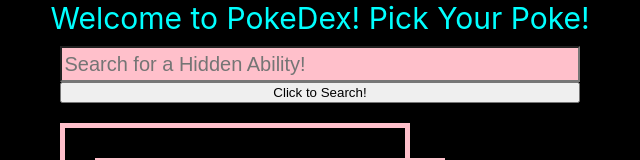
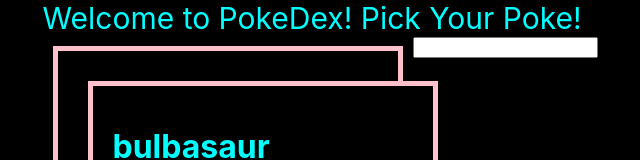
Before and after one commit to KatieMBerry/lab-03-fetch-data-and-forms, a React (Create React App) app: page / in a window 1280 px wide. Shown: the top 160 px of the page, without its empty margins (320-960 px from the left). Built offline with nearby package versions, Linux system fonts and the light colour scheme.

Commit message:
went back to build input in list.js and console logged value of input

```diff
--- a/src/App.js
+++ b/src/App.js
@@ -3,16 +3,35 @@
 import Header from './Header.js';
 import PokeList from './PokeList.js';
 import pokeData from './data.js';
-import SearchBar from './SearchBar.js';
+// import SearchBar from './SearchBar.js';
 
 
+// 1) move filter state to App.js
+// 2) give SearchBar the handleChange to change App.js state
+// 3) give pokeList the filter (since it's the component that needs it)
 export default class App extends React.Component {
+  state = {
+    input: ''
+    // filter: ''
+  }
+  handleChange = e => {//tracks the state of the input
+    this.setState({ input: e.target.value });
+  }
+
+  handleClick = e => {
+    this.setState({ input: e.target.value })
+  }
+
   render() {
     return (
       <div>
         <Header />
-        <SearchBar />
-        <PokeList pokeData={pokeData} />
+        {/* <SearchBar handleClick={this.handleClick} /> */}
+        <PokeList pokeData={pokeData}
+          filter={this.state.filter}
+          handleChange={this.handleChange}
+          input={this.state.input} />
+        {/* {this.state.input} */}
       </div>
     )
   }
--- a/src/PokeList.js
+++ b/src/PokeList.js
@@ -2,29 +2,20 @@
 import PokeItem from './PokeItem.js';
 
 export default class PokeList extends Component {
-    state = {
-        filter: ''
-    }
 
-    handleChange = e => {
-        this.setState({
-            filter: e.target.value
-        });
-    }
 
     render() {
         const filteredPoke = this.props.pokeData.filter((poke) => {
             //if no filter, show all
-            if (!this.state.filter) return true;
+            if (!this.props.filter) return true;
             //if filter, show filtered - tracking state of what chose in filter
-            if (poke.hiddenAbility === this.state.filter) return true;
+            if (poke.input === this.props.filter) return true;
             //else don't include in the array
             return false
         });
 
         return (
             <>
-
                 <div className="poke-article">
                     {
                         //use filtered array to map over
@@ -35,7 +26,11 @@
                                 hiddenAbility={poke.ability_hidden} />)
                     }
                 </div>
+                <input onChange={this.props.handleChange}
+                    input={this.props.input} />
+
             </>
+
         )
     }
 }
--- a/src/SearchBar.js
+++ b/src/SearchBar.js
@@ -4,8 +4,8 @@
     render() {
         return (
             <div className="search-div">
-                <input className="search-bar" placeholder="Search for a Hidden Ability!"></input>
-                <button className="search-button">Click to Search!</button>
+                {/* <input value={this.props.input} className="search-bar" placeholder="Search for a Pokemon!" />
+                <button onClick={this.props.handleClick} className="search-button">Search</button> */}
             </div>
         )
     }
```
